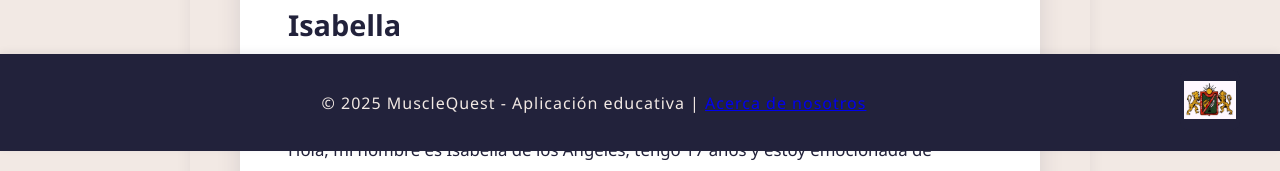
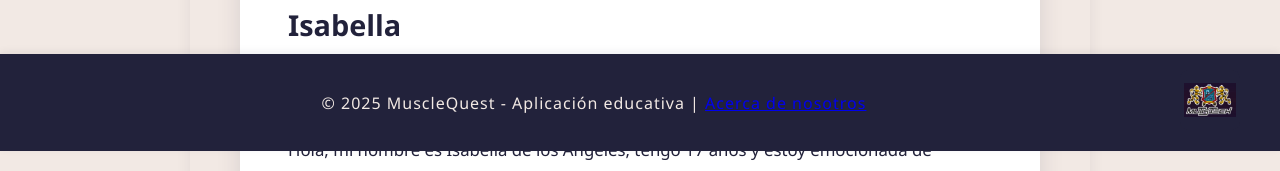
Before and after one commit to IsabellaSanchez33/page, a plain HTML site: page acerca-de-nosotros.html in a window 1280 px wide. Shown: the part 649-820 px from the top of the page. Drawn offline with Linux system fonts and the light colour scheme.

Commit message:
Add files via upload

```diff
--- a/acerca-de-nosotros.html
+++ b/acerca-de-nosotros.html
@@ -113,7 +113,7 @@
                 © 2025 MuscleQuest - Aplicación educativa | <a href="acerca-de-nosotros.html">Acerca de nosotros</a>
             </div>
             <div class="footer-logo">
-                <img src="img/escudo-colegio.jpg" alt="Escudo del colegio" class="escudo-colegio">
+                <img src="img/escudo-colegio(1).jpg" alt="Escudo del colegio" class="escudo-colegio">
             </div>
         </div>
     </footer>
```
Also changed, not shown: anatomia-muscular.html (+1 -1 lines), ejercicios-y-entrenamiento-muscular.html (+1 -1 lines), enfermedades-y-lesiones.html (+1 -1 lines), funciones-de-los-musculos.html (+1 -1 lines), index.html (+1 -1 lines), nutricion-y-musculos.html (+1 -1 lines), que-son-los-musculos.html (+1 -1 lines), quizzes.html (+1 -1 lines), tipos-de-musculos.html (+1 -1 lines), todos-los-musculos.html (+1 -1 lines).
